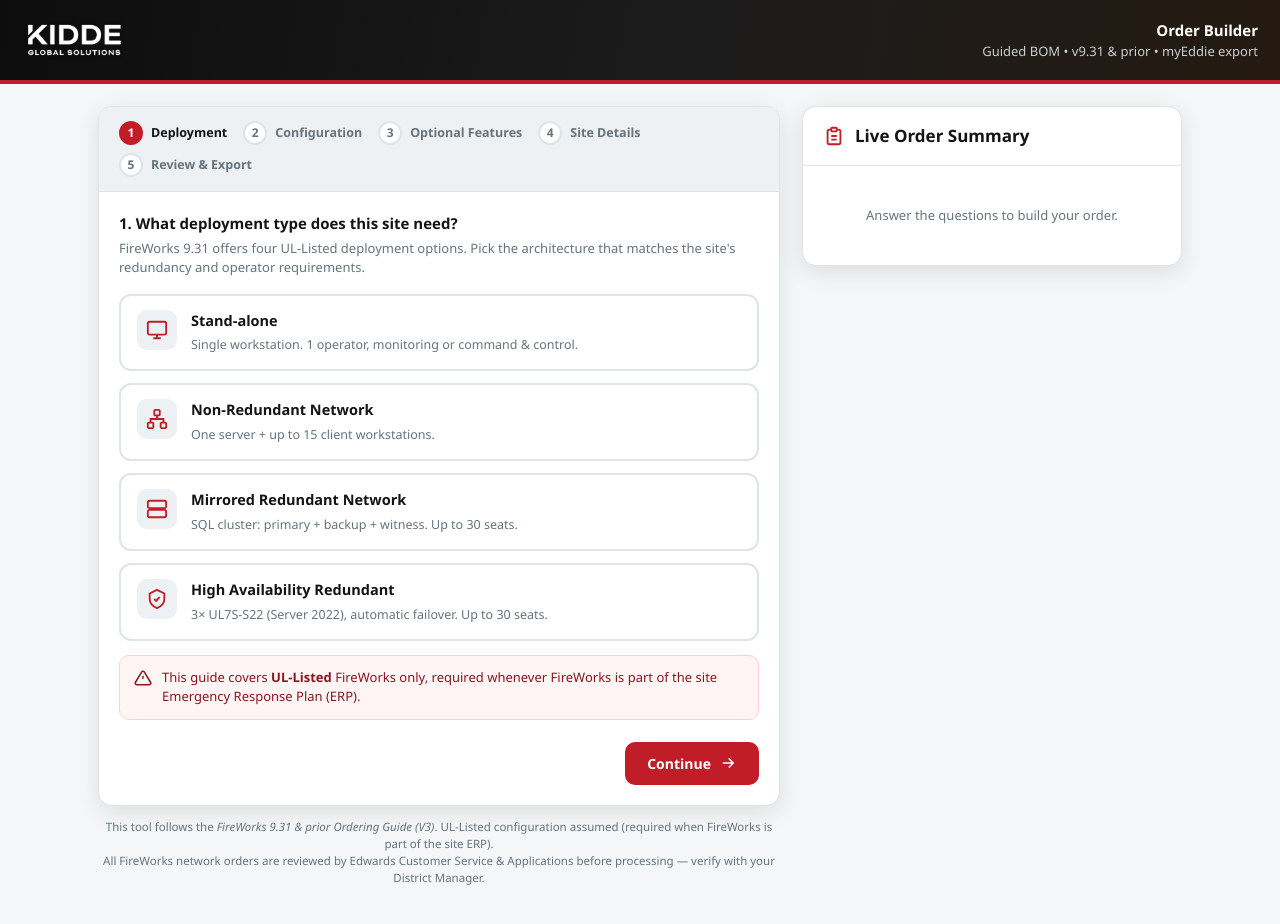
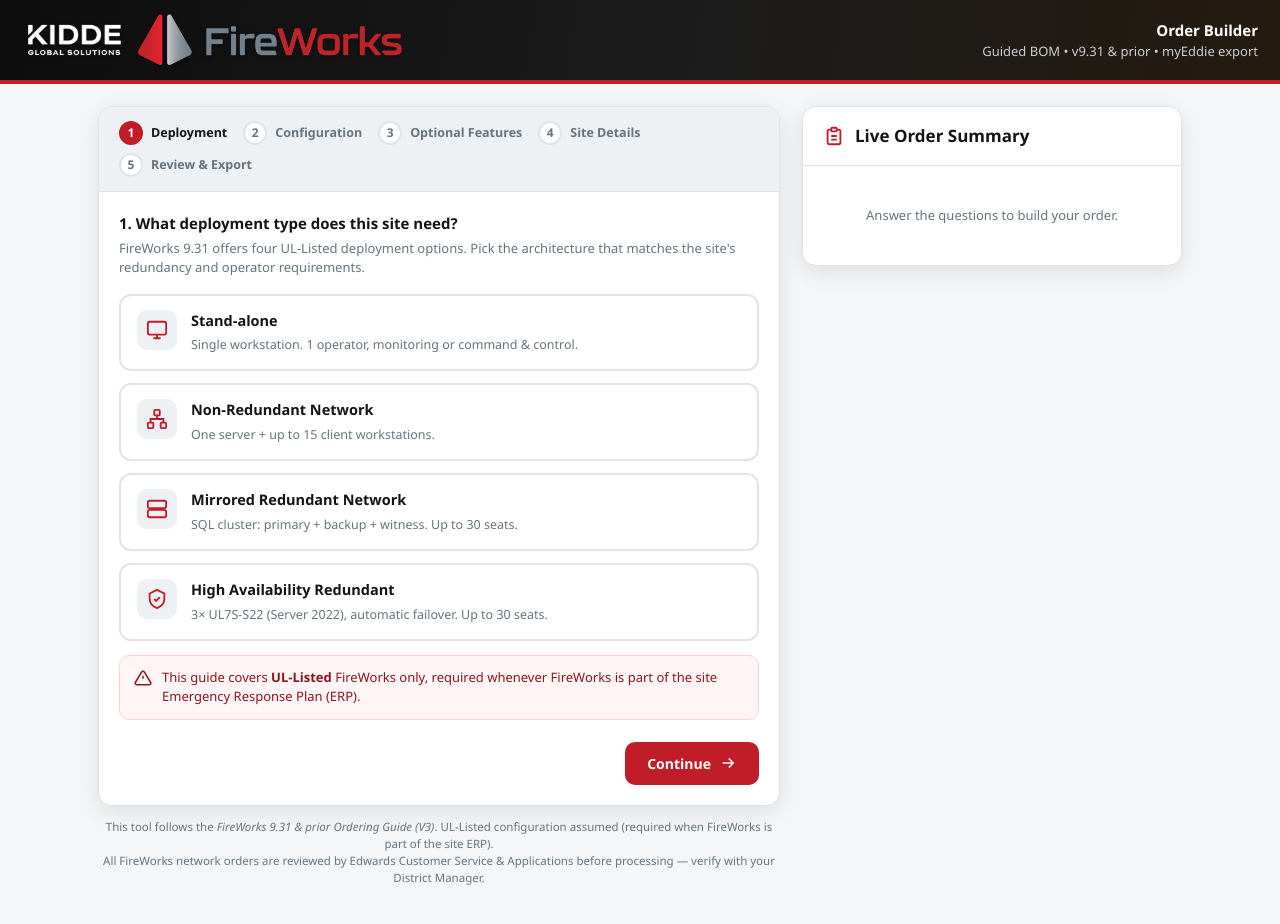
Before and after one commit to ahauschel/FireWorks_OrderBuilder, a plain HTML site: page index.html in a window 1280 px wide. Drawn offline with Linux system fonts and the light colour scheme.

Commit message:
Added fireworks logo

```diff
--- a/index.html
+++ b/index.html
@@ -44,7 +44,11 @@
 }
 .fw-logo{display:flex;align-items:center;height:52px}
 .fw-logo img{height:52px;width:auto;display:block;filter:drop-shadow(0 1px 2px rgba(0,0,0,.4))}
-@media(max-width:520px){.fw-logo img{height:40px}}
+.brand .fireworks-lockup{display:flex;align-items:center;gap:12px}
+.brand .fireworks-lockup img{display:block;filter:drop-shadow(0 1px 2px rgba(0,0,0,.4));max-width:none}
+.brand .fireworks-lockup .kgs-logo{height:52px;width:auto}
+.brand .fireworks-lockup .fireworks-logo{height:52px;width:auto;max-width:360px}
+@media(max-width:520px){.fw-logo img{height:40px}.brand .fireworks-lockup .kgs-logo,.brand .fireworks-lockup .fireworks-logo{height:40px}}
 .appbar .title{font-size:13px;color:#c9ced2;margin-left:auto;text-align:right}
 .appbar .title strong{color:#fff;font-size:15px;display:block}
 /* ---------- Layout ---------- */
@@ -142,8 +146,10 @@
 <body>
 <div class="appbar">
   <div class="brand">
-    <div class="kgs-mark">KGS<small>KIDDE GLOBAL SOLUTIONS</small></div>
-    <div class="fw-logo"><img src="assets/KID-22300_KGS-Logo_White.png" alt="KGS Kidde Global Solutions"></div>
+    <div class="fireworks-lockup">
+      <img src="assets/KID-22300_KGS-Logo_White.png" alt="KGS" class="kgs-logo" />
+      <img src="assets/FireworksTextLogo.png" alt="FireWorks" class="fireworks-logo" />
+    </div>
   </div>
   <div class="title"><strong>Order Builder</strong>Guided BOM &bull; v9.31 &amp; prior &bull; myEddie export</div>
 </div>
@@ -179,8 +185,12 @@
 <script>
   const brand = document.querySelector('.brand');
   if (brand) {
-    const title = brand.querySelector('.title');
-    brand.innerHTML = '<img src="assets/KID-22300_KGS-Logo_White.png" alt="KGS Kidde Global Solutions" style="height:52px;width:auto;display:block;filter:drop-shadow(0 1px 2px rgba(0,0,0,.12));" />' + (title ? title.outerHTML : '');
+    brand.innerHTML = `
+      <div class="fireworks-lockup">
+        <img src="assets/KID-22300_KGS-Logo_White.png" alt="KGS" class="kgs-logo" />
+        <img src="assets/FireworksTextLogo.png" alt="FireWorks" class="fireworks-logo" />
+      </div>
+    `;
   }
 </script>
 
```
Also changed, not shown: assets/FireworksTextLogo.png (added).
